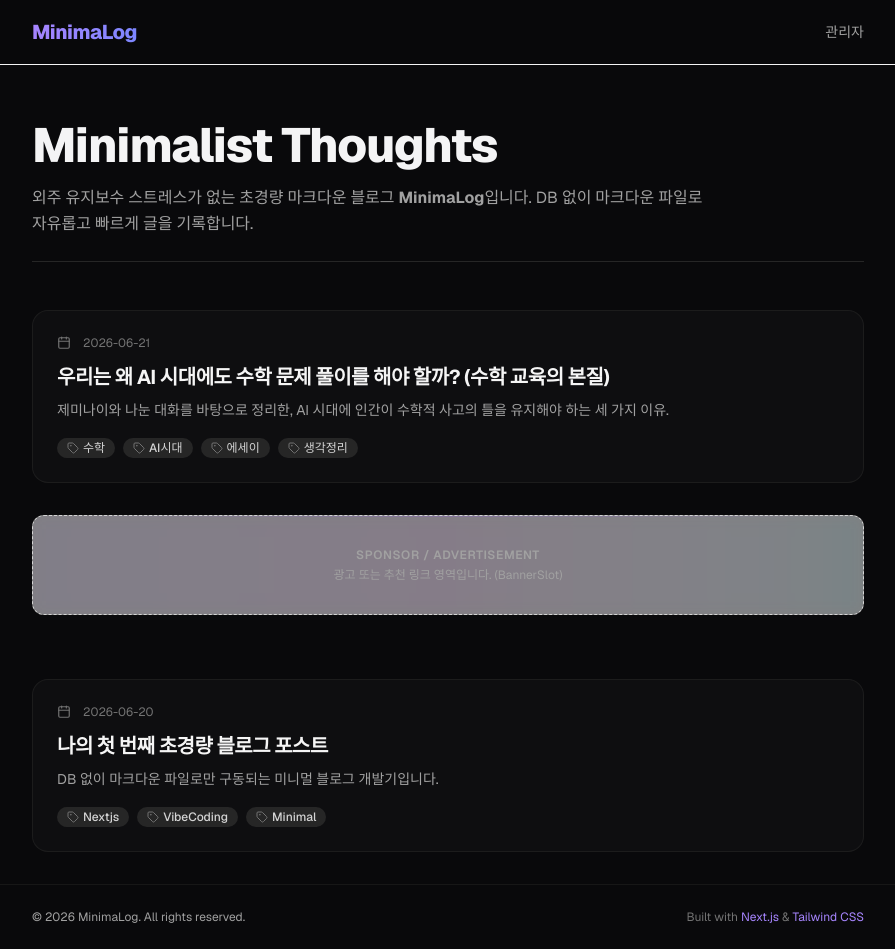
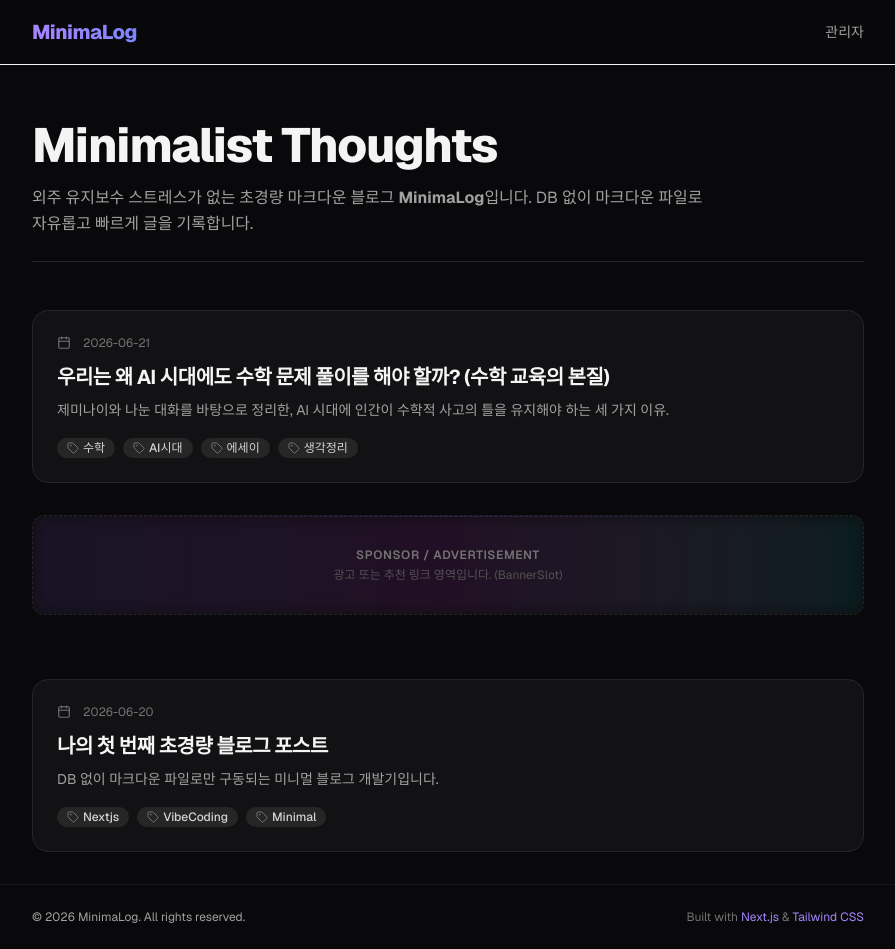
Before and after one commit to saigonkim/minimal-blog, a Next.js app: page / in a window 1280 px wide. Shown: the whole page, without its empty margins (192-1087 px from the left). Built offline with nearby package versions, Linux system fonts and the light colour scheme.

Commit message:
fix: Resolve text and banner style mismatches in Vercel production build

```diff
--- a/app/page.tsx
+++ b/app/page.tsx
@@ -37,7 +37,7 @@ export default function Home() {
           {posts.map((post, index) => (
             <div key={post.slug}>
               <article
-                className="group relative flex flex-col items-start p-6 rounded-2xl border border-neutral-800/60 bg-[#18181b]/40 hover:bg-[#18181b]/70 hover:shadow-sm hover:shadow-neutral-900/30 transition-all duration-300"
+                className="group relative flex flex-col items-start p-6 rounded-2xl border border-neutral-800 bg-[#18181b]/60 hover:bg-[#18181b]/90 hover:shadow-sm hover:shadow-neutral-900/30 transition-all duration-300"
               >
                 <div className="flex items-center gap-3 text-xs text-neutral-500">
                   <Calendar className="w-3.5 h-3.5" />
--- a/components/BannerSlot.tsx
+++ b/components/BannerSlot.tsx
@@ -21,16 +21,16 @@ export default function BannerSlot({ id = 'default-banner', className = '', type
   return (
     <div
       id={id}
-      className={`relative overflow-hidden rounded-xl border border-dashed border-neutral-300 dark:border-neutral-800 bg-neutral-50/50 dark:bg-neutral-900/30 flex items-center justify-center transition-all ${typeStyles[type]} ${className}`}
+      className={`relative overflow-hidden rounded-xl border border-dashed border-neutral-800 bg-neutral-900/30 flex items-center justify-center transition-all ${typeStyles[type]} ${className}`}
     >
       {/* 배경 장식 그라데이션 */}
-      <div className="absolute inset-0 bg-gradient-to-r from-violet-500/5 via-fuchsia-500/5 to-cyan-500/5 dark:from-violet-500/10 dark:via-fuchsia-500/10 dark:to-cyan-500/10 blur-sm pointer-events-none" />
+      <div className="absolute inset-0 bg-gradient-to-r from-violet-500/10 via-fuchsia-500/10 to-cyan-500/10 blur-sm pointer-events-none" />
 
       <div className="relative z-10 flex flex-col items-center gap-1 p-4 text-center">
-        <span className="text-xs font-semibold uppercase tracking-wider text-neutral-400 dark:text-neutral-500">
+        <span className="text-xs font-semibold uppercase tracking-wider text-neutral-500">
           Sponsor / Advertisement
         </span>
-        <p className="text-xs text-neutral-400 dark:text-neutral-600">
+        <p className="text-xs text-neutral-600">
           광고 또는 추천 링크 영역입니다. (BannerSlot)
         </p>
       </div>
--- a/components/MarkdownRenderer.tsx
+++ b/components/MarkdownRenderer.tsx
@@ -17,14 +17,14 @@ export default function MarkdownRenderer({ content }: MarkdownRendererProps) {
 
   return (
     <div
-      className="prose prose-neutral dark:prose-invert max-w-none
+      className="prose prose-neutral prose-invert max-w-none
         prose-headings:font-bold
         prose-h1:text-3xl prose-h2:text-2xl prose-h3:text-xl
-        prose-p:leading-relaxed prose-p:text-neutral-700 dark:prose-p:text-neutral-300
-        prose-a:text-violet-600 dark:prose-a:text-violet-400 prose-a:no-underline hover:prose-a:underline
+        prose-p:leading-relaxed prose-p:text-neutral-300
+        prose-a:text-violet-400 prose-a:no-underline hover:prose-a:underline
         prose-img:rounded-2xl prose-img:shadow-md
-        prose-pre:bg-neutral-950 dark:prose-pre:bg-neutral-900 prose-pre:border prose-pre:border-neutral-800 prose-pre:rounded-xl
-        prose-code:text-violet-600 dark:prose-code:text-violet-400 prose-code:bg-neutral-100 dark:prose-code:bg-neutral-800/50 prose-code:px-1.5 prose-code:py-0.5 prose-code:rounded prose-code:before:content-none prose-code:after:content-none
+        prose-pre:bg-neutral-900 prose-pre:border prose-pre:border-neutral-800 prose-pre:rounded-xl
+        prose-code:text-violet-400 prose-code:bg-neutral-800/50 prose-code:px-1.5 prose-code:py-0.5 prose-code:rounded prose-code:before:content-none prose-code:after:content-none
         prose-blockquote:border-l-4 prose-blockquote:border-violet-500 prose-blockquote:bg-violet-500/5 prose-blockquote:px-4 prose-blockquote:py-1 prose-blockquote:rounded-r-lg"
       dangerouslySetInnerHTML={{ __html: rawHtml }}
     />
```
